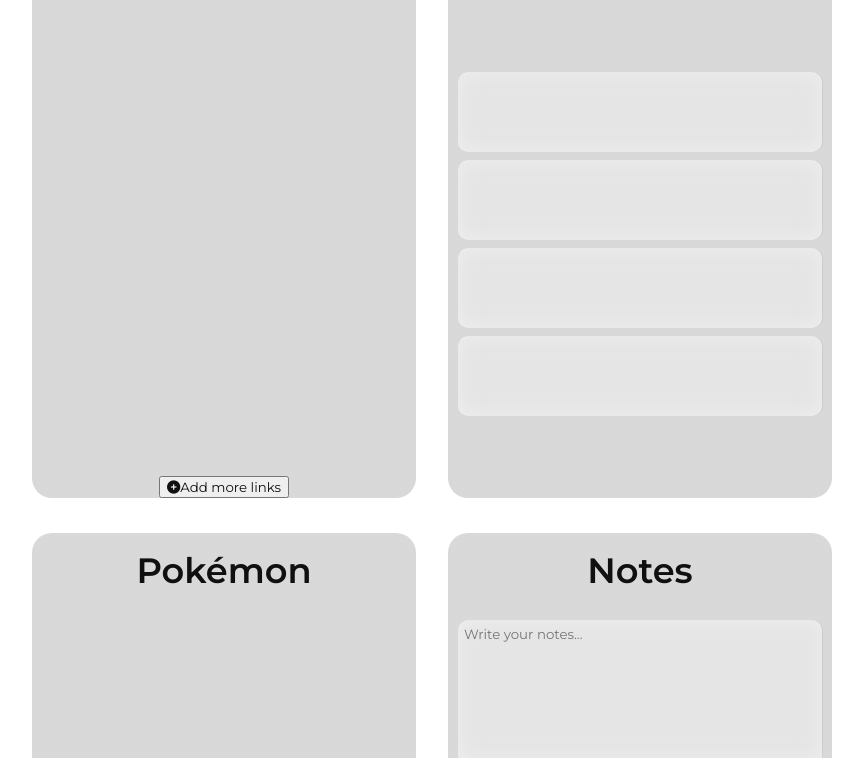
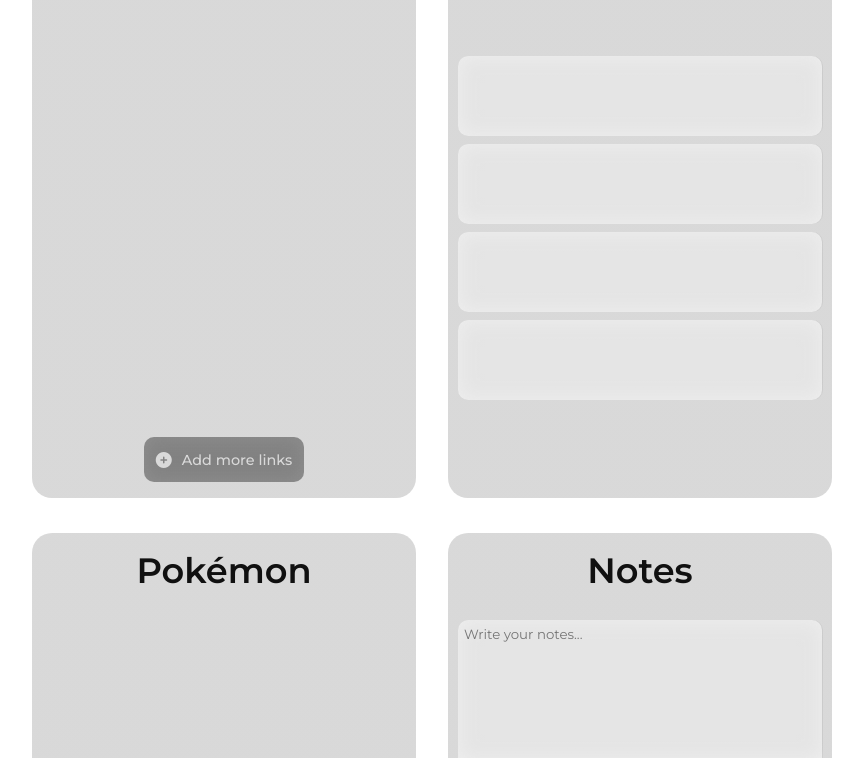
Before and after one commit to jhn322/dashboard-frontend, a plain HTML site: page index.html in a window 1280 px wide. Shown: the part 339-1097 px from the top of the page, without its empty margins (208-1071 px from the left). Drawn offline with Linux system fonts and the light colour scheme; no server answers.

Commit message:
adjusted margins and button size

```diff
--- a/css/style.css
+++ b/css/style.css
@@ -129,8 +129,26 @@ textarea {
   font-weight: 600;
 }
 
+/* Unique styling for add link button */
+.add-link-btn {
+  display: flex;
+  align-items: center;
+  justify-content: center;
+  width: 10rem;
+  height: 2.8rem;
+  border-radius: 10px;
+  margin-top: auto;
+  margin-bottom: 1rem;
+  gap: 10px;
+  border: none;
+  cursor: pointer;
+  color: rgba(240, 240, 240, 0.8);
+  background: linear-gradient(rgba(70, 70, 70, 0.5), rgba(70, 70, 70, 0.5));
+  backdrop-filter: blur(10px);
+  transition: 0.4s;
+}
+
 /* Button for the quicklinks element */
-.dash-element-btn,
 .new-pokemon-btn,
 #notes-delete-btn,
 .bg-btn {
@@ -152,7 +170,7 @@ textarea {
 }
 
 /* Styling for buttons */
-.dash-element-btn,
+.add-link-btn,
 .new-pokemon-btn,
 #notes-delete-btn,
 .bg-btn {
@@ -161,7 +179,7 @@ textarea {
 }
 
 /* Styling for all icons */
-.dash-element-btn i::before,
+.add-link-btn i::before,
 .new-pokemon-btn i::before,
 #notes-delete-btn i::before,
 .bg-btn .fa-solid.fa-arrow-rotate-right::before {
@@ -170,7 +188,7 @@ textarea {
 }
 
 /* Hover all buttons */
-.dash-element-btn:hover,
+.add-link-btn:hover,
 .new-pokemon-btn:hover,
 #notes-delete-btn:hover,
 .bg-btn:hover {
@@ -197,11 +215,22 @@ textarea {
   transition: opacity 0.4s ease-out;
 }
 
-/* Styling for partent container of quick links and weather */
-.link-container,
+/* Styling for partent container of weather */
 .weather-container {
   width: 10rem;
   height: 35rem;
+  display: flex;
+  margin-bottom: 2rem;
+  justify-content: center;
+  align-items: center;
+  flex-direction: column;
+}
+
+/* Styling for partent container of link */
+.link-container {
+  width: 10rem;
+  height: 20rem;
+  margin-top: 0.8rem;
   display: flex;
   justify-content: center;
   align-items: center;
@@ -251,7 +280,7 @@ textarea {
 
 .fa-circle-minus:hover::before {
   transition: color 0.2s ease-in-out;
-  color: rgb(229, 11, 11);
+  color: rgb(176, 15, 15);
 }
 
 /* Zoom weather elements */
@@ -346,7 +375,7 @@ img:hover {
   flex-direction: column;
 }
 
-/* Styling for background button */
+/* Unique styling for background button */
 .bg-btn {
   width: 22rem;
   height: 3.2rem;
@@ -476,7 +505,7 @@ img:hover {
   }
 
   /* Touch friendly not needed, thinner button  */
-  .dash-element-btn,
+  .add-link-btn,
   .new-pokemon-btn,
   #notes-delete-btn {
     width: 9rem;
```
